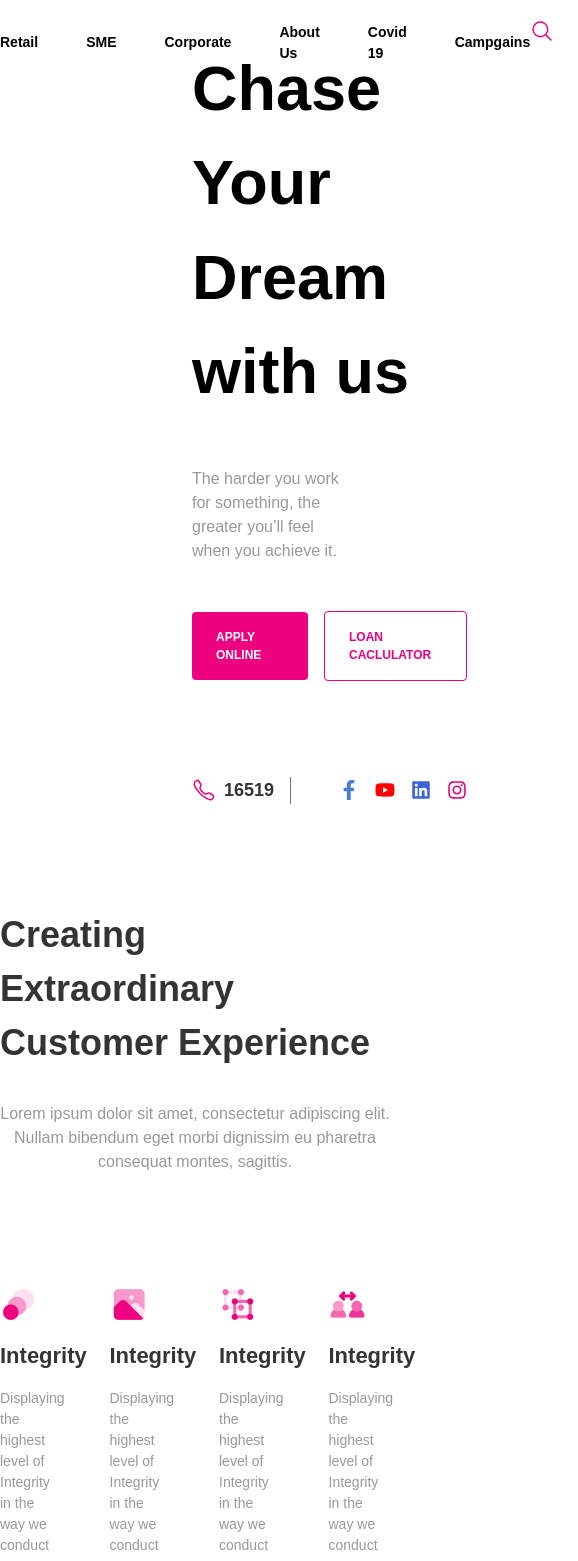
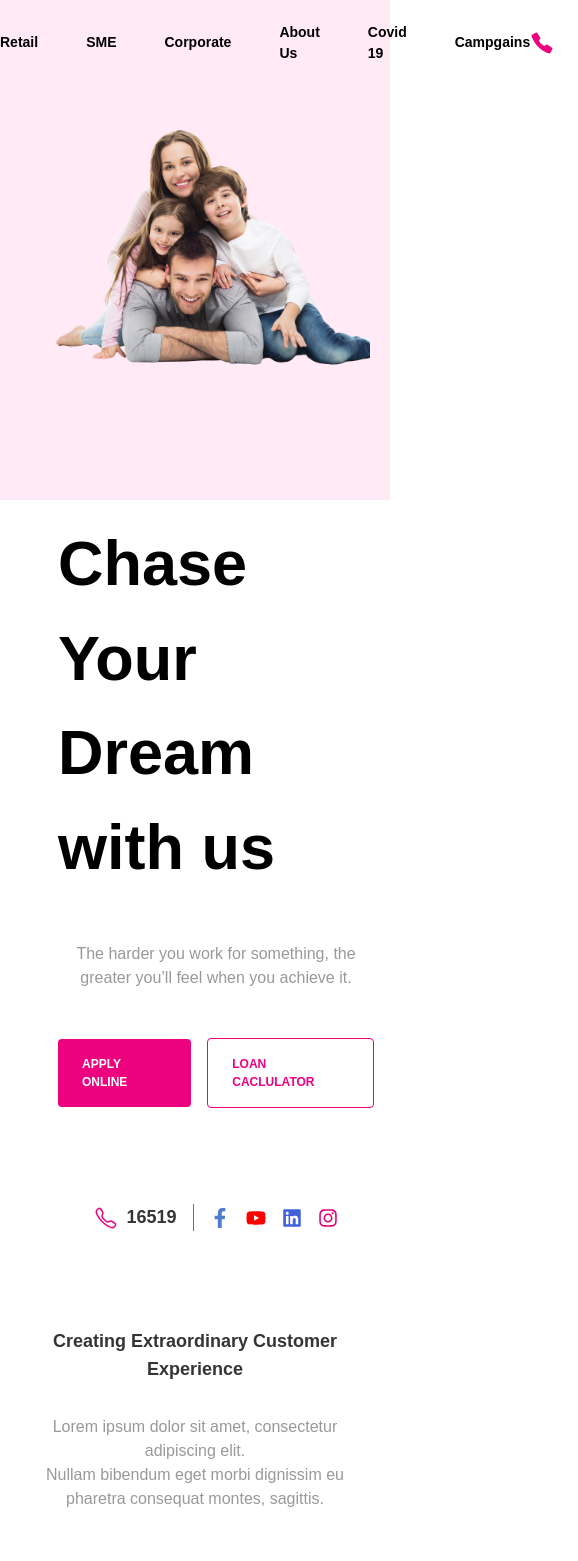
Before and after one commit to kececirecep/Banking-Website-Landing-Page, a React (Create React App) app: page / in a window 390 px wide. Shown: the top 1561 px of the page, 578 px wide, since content can reach past the window. Built offline with nearby package versions, Linux system fonts and the light colour scheme.

Commit message:
responsive

```diff
--- a/src/App.css
+++ b/src/App.css
@@ -11,6 +11,7 @@
 }
 
 body {
+    overflow-x: hidden;
     font-family: "Montserrat", sans-serif;
 }
 
--- a/src/components/Brands/Brands.jsx
+++ b/src/components/Brands/Brands.jsx
@@ -13,10 +13,10 @@ const Brands = () => {
         },
     ]
     return (
-        <div className='bg-sectionBg py-16'>
+        <div className='bg-sectionBg py-16 min-w-[390px]'>
             <div className="container">
                 <h2 className='text-24 font-medium text-titleColor uppercase text-center py-14 pb-24'>Business Partners</h2>
-                <div className='grid grid-cols-4 justify-items-center'>
+                <div className='grid grid-cols-1 md:grid-cols-2 lg:grid-cols-4 justify-items-center'>
                     {
                         brandsImg.map((item, index) => {
                             return (
--- a/src/components/Content/Content.jsx
+++ b/src/components/Content/Content.jsx
@@ -2,11 +2,11 @@ import React from 'react'
 
 const Content = () => {
     return (
-        <div className='grid grid-cols-3 items-center'>
-            <div className=''>
+        <div className='grid grid-cols-3 items-center min-w-[390px]'>
+            <div className='hidden xl:block'>
                 <img src="/images/content.png" className='w-[640px] object-cover' alt="" />
             </div>
-            <div className='col-span-2 w-[75%] p-28'>
+            <div className='xl:col-span-2 col-span-3 xl:w-[75%] w-full p-12 lg:p-28'>
                 <h2 className='font-bold text-titleColor text-32 pb-8'>IPDC AT A GLANCE</h2>
                 <p className='font-medium text-descColor text-16'>IPDC Finance Limited (previously known as "Industrial Promotion and Development Company of Bangladesh Limited") is the first private sector financial institution of the country established in 1981 by a distinguished group of shareholders namely International Finance Corporation (IFC), USA, German Investment and Development Company (DEG), Germany, The Aga Khan Fund for Economic Development (AKFED), Switzerland, Commonwealth Development Corporation (CDC), UK and the Government of Bangladesh</p>
             </div>
--- a/src/components/Counter/Counter.jsx
+++ b/src/components/Counter/Counter.jsx
@@ -38,13 +38,13 @@ const Counter = () => {
         }
     ]
     return (
-        <div className='py-24'>
+        <div className='py-24 min-w-[390px]'>
             <div className='container'>
                 <div className='flex justify-center flex-col items-center text-center pb-24'>
                     <h2 className='font-bold text-36 text-titleColor pb-8'>Our best results for the year</h2>
-                    <p className='font-medium text-16 text-descColor w-[35%]'>Lorem ipsum dolor sit amet, consectetur adipiscing elit. Diam, dapibus mattis vel feugiat erat tortor eleifend.</p>
+                    <p className='font-medium text-16 text-descColor w-[90%] md:w-[35%]'>Lorem ipsum dolor sit amet, consectetur adipiscing elit. Diam, dapibus mattis vel feugiat erat tortor eleifend.</p>
                 </div>
-                <div className='grid grid-cols-4 justify-center gap-12'>
+                <div className='grid grid-cols-1 sm:grid-cols-2 md:grid-cols-4 justify-center gap-0 md:gap-12 justify-items-center text-center'>
                     {
                         counterData.map((item, index) => {
                             return (
--- a/src/components/Header/Header.jsx
+++ b/src/components/Header/Header.jsx
@@ -5,7 +5,7 @@ import Search from './Search'
 
 const Header = () => {
     return (
-        <div className='bg-transparent py-4  absolute w-full'>
+        <div className='bg-transparent py-4 absolute w-full'>
             <div className="container flex items-center justify-between">
                 <Logo />
                 <Menu />
--- a/src/components/Header/Search.jsx
+++ b/src/components/Header/Search.jsx
@@ -1,6 +1,5 @@
 import React from 'react'
-import { IoSearchOutline } from "react-icons/io5";
-import Button from '../Button';
+import { IoCallSharp } from "react-icons/io5";
 
 
 const Search = () => {
@@ -8,9 +7,8 @@ const Search = () => {
         color: "#ED017F",
     }
     return (
-        <div>
-            <IoSearchOutline size="24px" style={iconStyle} />
-            <Button  />
+        <div className=''>
+            <IoCallSharp size="24px" style={iconStyle} />
         </div>
     )
 }
--- a/src/components/Hero/Hero.jsx
+++ b/src/components/Hero/Hero.jsx
@@ -16,19 +16,20 @@ const Hero = () => {
     const instagram = {
         color: "#E10179"
     }
+
     return (
-        <div className=''>
-            <div className="flex items-center justify-between">
-                <div className='pl-48'>
+        <div className="flex flex-col-reverse md:flex-row md:h-screen w-full items-center justify-around min-w-[390px]">
+            <div className='w-full h-full flex items-center justify-center p-4 pl-[58px]'>
+                <div className=''>
                     <h2 className='text-63 font-black text-black'>Chase Your <br />Dream with us</h2>
-                    <p className='text-16 font-medium text-descColor w-[55%] py-12'>The harder you work for something, the greater you’ll feel when you achieve it.</p>
-                    <div className='flex items-center gap-4'>
+                    <p className='text-16 font-medium text-descColor w-full md:w-[55%] py-12 text-center md:text-start'>The harder you work for something, the greater you’ll feel when you achieve it.</p>
+                    <div className='flex items-center gap-4 md:justify-start justify-center'>
                         <Button title="Apply Online" className="bg-themePink text-white text-12" />
                         <Button title="Loan Caclulator" className="bg-white text-themePink border border-themePink text-12" />
                     </div>
-                    <div className='flex gap-12 items-center pt-24'>
+                    <div className='flex gap-4 items-center pt-24 justify-center md:justify-start'>
                         <span className='flex items-center text-themePink text-24 gap-2 border-r border-gray-500 pr-4'><IoCallOutline /> <h6 className='text-titleColor text-18 font-semibold'>16519</h6></span>
-                        <div className='flex items-center gap-4'>
+                        <div className='flex items-center md:justify-start justify-center gap-4'>
                             <FaFacebookF style={facebook} size="20px" />
                             <FaYoutube style={youtube} size="20px" />
                             <FaLinkedin style={linkedin} size="20px" />
@@ -36,11 +37,9 @@ const Hero = () => {
                         </div>
                     </div>
                 </div>
-                <div className='bg-lightPink h-screen flex items-center'>
-                    <img src="/images/hero.png" className='w-full object-contain' alt="" />
-                </div>
-
-
+            </div>
+            <div className='bg-lightPink flex w-full md:h-screen justify-center min-h-[500px]'>
+                <img src="/images/hero.png" className='w-[350px] md:w-full object-contain min-h-[500px]' alt="" />
             </div>
         </div>
     )
--- a/src/components/Newsletter/Newsletter.jsx
+++ b/src/components/Newsletter/Newsletter.jsx
@@ -3,13 +3,13 @@ import Button from '../Button'
 
 const Newsletter = () => {
     return (
-        <div className='bg-sectionBg py-24'>
+        <div className='bg-sectionBg py-24 min-w-[390px]'>
             <div className='container'>
                 <div className='flex justify-center flex-col items-center text-center pb-12'>
                     <h2 className='font-bold text-36 text-titleColor pb-8'>Newsletter</h2>
-                    <p className='font-medium text-16 text-descColor w-[35%]'>Lorem ipsum dolor sit amet, consectetur adipiscing elit. Eget ac quis aliquam arcu lacus.</p>
+                    <p className='font-medium text-16 text-descColor w-[90%] md:w-[35%]'>Lorem ipsum dolor sit amet, consectetur adipiscing elit. Eget ac quis aliquam arcu lacus.</p>
                 </div>
-                <form className='flex items-center gap-4 justify-center'>
+                <form className='flex flex-col md:flex-row items-center gap-4 justify-center'>
                     <input type="email" placeholder='Your email' className='px-6 py-3 w-80 outline-none border' />
                     <Button title="Subscribe" className="bg-themePink text-white text-12" />
                 </form>
--- a/src/components/OurServices/OurServices.jsx
+++ b/src/components/OurServices/OurServices.jsx
@@ -18,17 +18,17 @@ const OurServices = () => {
         },
     ]
     return (
-        <div className='bg-sectionBg py-24'>
+        <div className='bg-sectionBg py-24 min-w-[390px]'>
             <div className='container'>
                 <div className='text-center pb-24'>
                     <h2 className='font-bold text-36 text-titleColor pb-8'>Our Services</h2>
                     <p className='font-medium text-16 text-descColor'>Lorem ipsum dolor sit amet, consectetur adipiscing elit. Diam, dapibus mattis vel feugiat erat tortor eleifend.</p>
                 </div>
-                <div className='grid grid-cols-4 gap-12'>
+                <div className='grid grid-cols-1 md:grid-cols-2 lg:grid-cols-4 gap-12 justify-items-center md:justify-items-start'>
                     {
                         OurServicesData.map((item, index) => {
                             return (
-                                <div key={index}>
+                                <div key={index} className='w-[300px] md:w-full'>
                                     <OurServicesCard img={item.img} title={item.title} />
                                 </div>
                             )
--- a/src/components/OurServices/OurServicesCard.jsx
+++ b/src/components/OurServices/OurServicesCard.jsx
@@ -3,8 +3,10 @@ import { IoArrowForward } from "react-icons/io5";
 
 const OurServicesCard = (props) => {
     return (
-        <div className=''>
-            <img src={props.img} className='w-full object-contain' alt={props.title} />
+        <div className=' '>
+            <div className=' '>
+                <img src={props.img} className='w-full object-contain' alt={props.title} />
+            </div>
             <div className='flex items-center justify-between p-2 pt-4'>
                 <h2 className='uppercase text-titleColor text-22 font-semibold'>{props.title}</h2>
                 <span className='text-themePink bg-lightPink rounded-full text-24 p-2'><IoArrowForward /></span>
--- a/src/components/Services/Services.jsx
+++ b/src/components/Services/Services.jsx
@@ -38,10 +38,10 @@ const Services = () => {
         },
     ]
     return (
-        <div className='container flex flex-col justify-center items-center py-16'>
-            <h2 className='text-36 font-bold text-titleColor pb-8'>Creating Extraordinary Customer Experience</h2>
-            <p className='text-16 font-medium text-descColor text-center'>Lorem ipsum dolor sit amet, consectetur adipiscing elit. <br />Nullam bibendum eget morbi dignissim eu pharetra consequat montes, sagittis.</p>
-            <div className='grid grid-cols-4 gap-12 pt-28'>
+        <div className='container flex flex-col justify-center items-center py-16 min-w-[390px]'>
+            <h2 className='md:text-4xl text-lg font-bold text-titleColor text-center p-4 md:p-0 md:pb-8' >Creating Extraordinary Customer Experience</h2>
+            <p className='text-16 font-medium text-descColor text-center p-4 md:p-0 '>Lorem ipsum dolor sit amet, consectetur adipiscing elit. <br />Nullam bibendum eget morbi dignissim eu pharetra consequat montes, sagittis.</p>
+            <div className='grid grid-cols-2 md:grid-cols-4 gap-12 pt-28 p-3'>
                 {
                     servicesBox.map((item, index) => {
                         return (
```
Also changed, not shown: src/components/Footer/Footer.jsx (+8 -8 lines).
